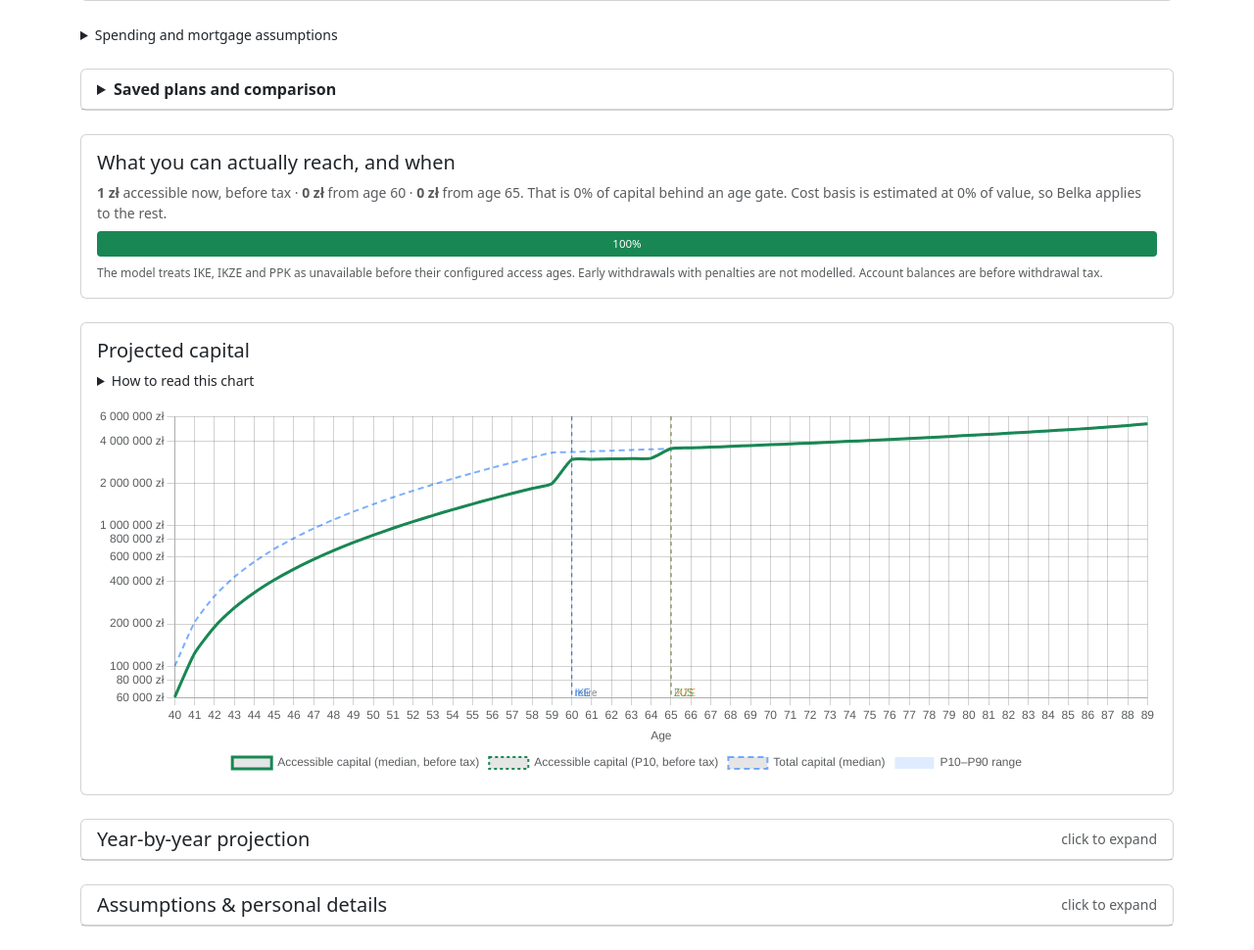
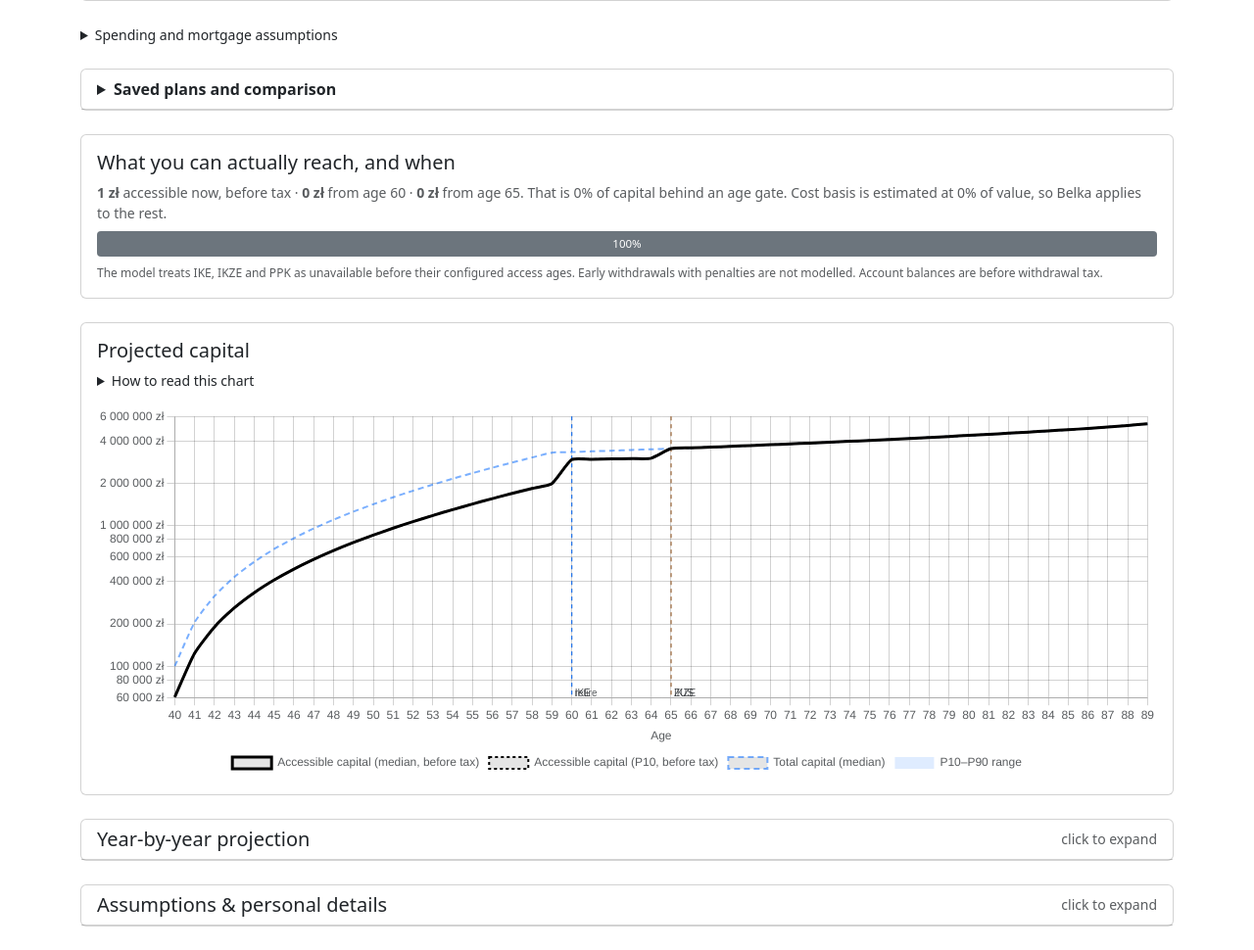
Before and after one commit to Mat-dot-mad/portfolio-tracker, a Flask app: page /retirement in a window 1280 px wide. Shown: the part 924-1894 px from the top of the page at 98% size. Run offline with Flask 3, Linux system fonts and the light colour scheme; tables that the repository leaves empty hold one stand-in row (values such as "Sample post"); data that the repository does not hold is empty; some libraries are stand-ins or nearby versions.

Commit message:
Give accounts one identity colour and keep categories off red/green
Categories were coloured inconsistently and sometimes illegibly:
- IKE was green in its badge, yellow in the account treemap and blue in the
  retirement planner.
- The treemap palette included the semantic red and green, so a tag could
  read as a loss.
- Treemap labels were fixed white: 9 of the 15 palette colours measured below
  4.5:1. White on the IKZE badge's orange was 2.57:1.

Now:
- Wrapper identity colours are CSS tokens in common.css (IKE blue, IKE-M
  indigo, IKZE orange, PPK purple, plain taxable grey), read by badges,
  treemaps and the retirement bucket bar and markers alike.
- Everything else draws from CATEGORY_COLORS, which has no red, green or
  wrapper hue. categoryColors() gives wrapper names their identity colour and
  the rest consecutive palette slots.
- Labels on coloured fills use readableTextOn(), which picks black or white by
  WCAG relative luminance. Every treemap label now measures at least 4.67:1.
- The IKZE badge uses black text (8.17:1). Badge rules moved out of two
  templates into common.css.
- Headline totals — net worth on the dashboard and Forecast, accessible
  capital on Retirement — are drawn in the page's emphasis colour instead of
  green; the mortgage line is neutral grey, matching its now-neutral balance.
- Retirement marker labels use the chart text colour, since small text in the
  marker hues fell below 4.5:1 on the dark background.

Co-Authored-By: Claude Opus 5.5 <noreply@anthropic.com>

```diff
--- a/static/common.css
+++ b/static/common.css
@@ -25,6 +25,23 @@
     --pt-new: var(--bs-primary-text-emphasis);
 }
 
+/* Identity colours for the account wrappers, the same in every view: badges,
+   treemaps and the retirement planner. Theme-independent, because each is a
+   fill with its own text colour rather than text on the page background.
+   None is red or green, so an account can never read as a gain or a loss. */
+:root {
+    --pt-ike: #0d6efd;
+    --pt-ikem: #6610f2;
+    --pt-ikze: #fd7e14;
+    --pt-ppk: #6f42c1;
+    --pt-taxable: #6c757d;
+}
+
+.badge-ike  { background: var(--pt-ike); }
+.badge-ikem { background: var(--pt-ikem); }
+/* White on this orange measured 2.57:1; black is 8.17:1. */
+.badge-ikze { background: var(--pt-ikze); color: #000; }
+
 .text-positive { color: var(--pt-good); }
 .text-negative { color: var(--pt-bad); }
 
--- a/static/common.js
+++ b/static/common.js
@@ -76,11 +76,46 @@ function cssColor(name) {
 // The same colour at a given opacity, for chart fills. Accepts the #rrggbb and
 // rgb()/rgba() forms Bootstrap's tokens resolve to.
 function withAlpha(color, alpha) {
+    // #rgb (Bootstrap writes --bs-emphasis-color as #000/#fff) -> #rrggbb.
+    if (/^#[0-9a-f]{3}$/i.test(color)) color = '#' + [...color.slice(1)].map(c => c + c).join('');
     const hex = color.match(/^#([0-9a-f]{2})([0-9a-f]{2})([0-9a-f]{2})$/i);
     const [r, g, b] = hex
         ? hex.slice(1).map(h => parseInt(h, 16))
         : color.match(/[\d.]+/g).slice(0, 3).map(Number);
     return `rgba(${r}, ${g}, ${b}, ${alpha})`;
+}
+
+// Black or white, whichever has the higher contrast on `color`, using WCAG's
+// relative luminance. Contrast with black is (L + 0.05) / 0.05 and with white
+// 1.05 / (L + 0.05). With fixed white labels, 9 of the old treemap's 15
+// colours fell below 4.5:1.
+function readableTextOn(color) {
+    const [r, g, b] = withAlpha(color, 1).match(/[\d.]+/g).slice(0, 3).map(Number)
+        .map(c => { c /= 255; return c <= 0.03928 ? c / 12.92 : ((c + 0.055) / 1.055) ** 2.4; });
+    const L = 0.2126 * r + 0.7152 * g + 0.0722 * b;
+    return (L + 0.05) / 0.05 >= 1.05 / (L + 0.05) ? '#000' : '#fff';
+}
+
+// Categories that are not wrappers — tags, plain taxable accounts. No red or
+// green, and none of the wrapper hues, so colour never implies a gain, a loss
+// or a particular account type.
+const CATEGORY_COLORS = ['#0dcaf0', '#ffc107', '#d63384', '#8c6a4f',
+                         '#74b9ff', '#a29bfe', '#495057', '#adb5bd'];
+
+function wrapperOf(name) {
+    if (!name) return null;
+    if (name.trim().toUpperCase() === 'PPK') return 'ppk';
+    return { 'IKE': 'ike', 'IKE-M': 'ikem', 'IKZE': 'ikze' }[getRetirementType(name)] || null;
+}
+
+// A colour per name, in order. Wrappers get their identity colour; everything
+// else takes the palette in turn, so the palette never skips a slot.
+function categoryColors(names) {
+    let next = 0;
+    return names.map(name => {
+        const wrapper = wrapperOf(name);
+        return wrapper ? cssColor(`--pt-${wrapper}`) : CATEGORY_COLORS[next++ % CATEGORY_COLORS.length];
+    });
 }
 
 // Chart.js text and gridline colours. Its built-in #666 measured 2.69:1 on the
--- a/static/retirement.js
+++ b/static/retirement.js
@@ -216,7 +216,7 @@ function renderResults(d) {
     renderProjectionTable(d);
 
     document.getElementById('chart-note').innerHTML =
-        `<strong class="text-positive">Accessible capital</strong> shows remaining balances after that year's spending, before withdrawal tax. ` +
+        `<strong>Accessible capital</strong> shows remaining balances after that year's spending, before withdrawal tax. ` +
         `Total capital also includes age-locked accounts. Each line is a separate percentile; subtracting their medians does not give median locked capital. ` +
         `Failed runs continue for illustration: later growth does not pay earlier unfunded spending.<br>` +
         `${d.return_source} returns compounding at ` +
@@ -290,10 +290,11 @@ function renderBuckets(d) {
     }
 
     const segments = [
-        { label: 'Taxable — any time', value: b.taxable, color: '#198754' },
-        { label: `IKE — from ${s.ike_access_age}`, value: b.ike, color: '#0d6efd' },
-        { label: `IKZE — from ${s.ikze_access_age}`, value: b.ikze, color: '#fd7e14' },
-        { label: `PPK — from ${s.ppk_access_age}`, value: b.ppk || 0, color: '#6f42c1' },
+        // Same identity colours as the account badges and treemaps.
+        { label: 'Taxable — any time', value: b.taxable, color: cssColor('--pt-taxable') },
+        { label: `IKE — from ${s.ike_access_age}`, value: b.ike, color: cssColor('--pt-ike') },
+        { label: `IKZE — from ${s.ikze_access_age}`, value: b.ikze, color: cssColor('--pt-ikze') },
+        { label: `PPK — from ${s.ppk_access_age}`, value: b.ppk || 0, color: cssColor('--pt-ppk') },
     ];
 
     const bar = document.getElementById('bucket-bar');
@@ -303,6 +304,7 @@ function renderBuckets(d) {
         const el = document.createElement('span');
         el.style.width = `${(seg.value / total) * 100}%`;
         el.style.background = seg.color;
+        el.style.color = readableTextOn(seg.color);
         el.textContent = `${((seg.value / total) * 100).toFixed(0)}%`;
         el.title = `${seg.label}: ${formatPLN(seg.value)}`;
         bar.appendChild(el);
@@ -499,7 +501,9 @@ const milestonesPlugin = {
             const x = xFor(m.age);
             if (x === null) continue;
             ctx.strokeStyle = m.color;
-            ctx.fillStyle = m.color;
+            // Labels in the chart's text colour: small text in the marker
+            // colours fell below 4.5:1 on the dark background.
+            ctx.fillStyle = Chart.defaults.color;
             ctx.beginPath();
             ctx.moveTo(x, chartArea.top);
             ctx.lineTo(x, chartArea.bottom);
@@ -554,12 +558,13 @@ function renderChart(d) {
                   borderDash: [6, 4], pointRadius: 0, fill: false, tension: 0.2, order: 3 },
                 // The line that answers "can I actually pay for my life?".
                 { label: 'Accessible capital (median, before tax)', data: path.map(p => p.reachable_p50),
-                  borderColor: '#198754', borderWidth: 3, pointRadius: 0,
+                  // The headline measure, in the page's emphasis colour.
+                  borderColor: cssColor('--bs-emphasis-color'), borderWidth: 3, pointRadius: 0,
                   fill: false, tension: 0.2, order: 1 },
                 { label: 'Accessible capital (P10, before tax)', data: path.map(p => p.reachable_p10),
                   // Same hue as the median line it belongs to, dotted: the
                   // usual way to draw a percentile. Red is kept for shortfall.
-                  borderColor: '#198754', borderWidth: 2, borderDash: [3, 3],
+                  borderColor: cssColor('--bs-emphasis-color'), borderWidth: 2, borderDash: [3, 3],
                   pointRadius: 0, fill: false, tension: 0.2, order: 2 },
                 // Only drawn when something actually fails, so a healthy plan
                 // is not cluttered by a flat zero line.
@@ -587,9 +592,11 @@ function renderChart(d) {
                     shortfallAge: d.median_first_shortfall_age,
                     markers: [
                         { age: retireAge, label: 'retire', color: 'rgba(108,117,125,0.85)' },
-                        { age: Number(s.ike_access_age), label: 'IKE', color: 'rgba(13,110,253,0.7)' },
-                        { age: Number(s.ikze_access_age), label: 'IKZE', color: 'rgba(253,126,20,0.7)' },
-                        { age: Number(s.zus_start_age), label: 'ZUS', color: 'rgba(25,135,84,0.7)' },
+                        // Unlocks take their wrapper's identity colour; ZUS
+                        // is an event, like retiring, so it stays neutral.
+                        { age: Number(s.ike_access_age), label: 'IKE', color: cssColor('--pt-ike') },
+                        { age: Number(s.ikze_access_age), label: 'IKZE', color: cssColor('--pt-ikze') },
+                        { age: Number(s.zus_start_age), label: 'ZUS', color: 'rgba(108,117,125,0.85)' },
                     ],
                 },
                 legend: { position: 'bottom', labels: { filter: i => i.text !== 'P10' } },
--- a/templates/compare.html
+++ b/templates/compare.html
@@ -14,9 +14,6 @@
         .card-label { font-size: 0.8rem; text-transform: uppercase; letter-spacing: 0.5px; color: var(--bs-secondary-color); }
         .card-detail { font-size: 0.85rem; color: var(--bs-secondary-color); }
         .card-change { font-size: 0.95rem; font-weight: 600; margin-top: 0.15rem; }
-        .badge-ike { background: #198754; }
-        .badge-ikem { background: #0d6efd; }
-        .badge-ikze { background: #fd7e14; }
         .table .num { text-align: right; font-variant-numeric: tabular-nums; }
         #loading { text-align: center; padding: 4rem 0; }
 
--- a/templates/index.html
+++ b/templates/index.html
@@ -13,9 +13,6 @@
         .card-value { font-size: 1.6rem; font-weight: 700; }
         .card-label { font-size: 0.8rem; text-transform: uppercase; letter-spacing: 0.5px; color: var(--bs-secondary-color); }
         .card-change { font-size: 0.85rem; margin-top: 0.15rem; }
-        .badge-ike { background: #198754; }
-        .badge-ikem { background: #0d6efd; }
-        .badge-ikze { background: #fd7e14; }
         .chart-container { position: relative; min-height: 300px; }
         .treemap-container { position: relative; min-height: 350px; }
         .table .num { text-align: right; font-variant-numeric: tabular-nums; }
```
Also changed, not shown: static/app.js (+12 -18 lines), static/forecast.js (+9 -5 lines), tests/js/colour-polarity.test.cjs (+29 -2 lines).
